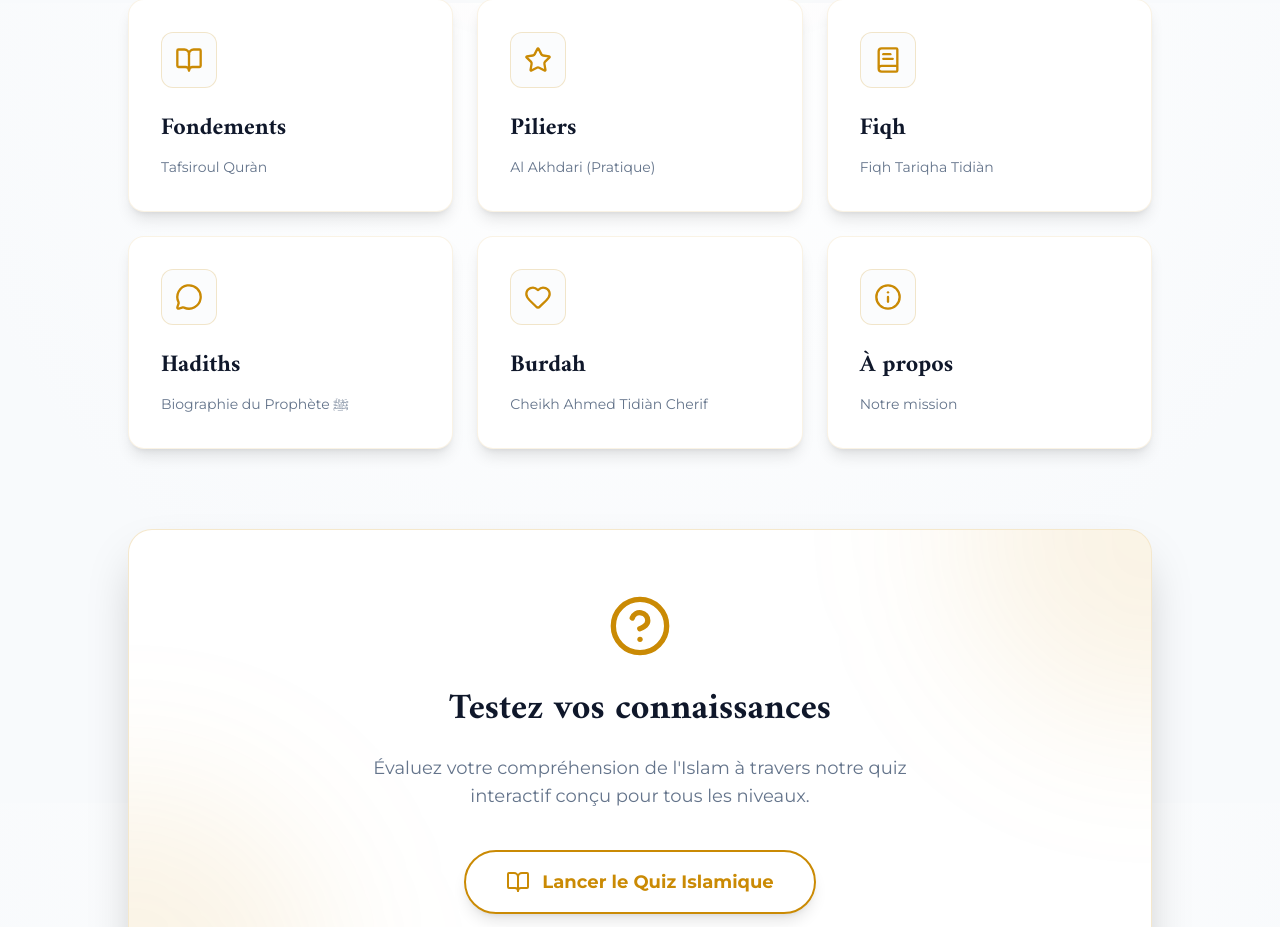
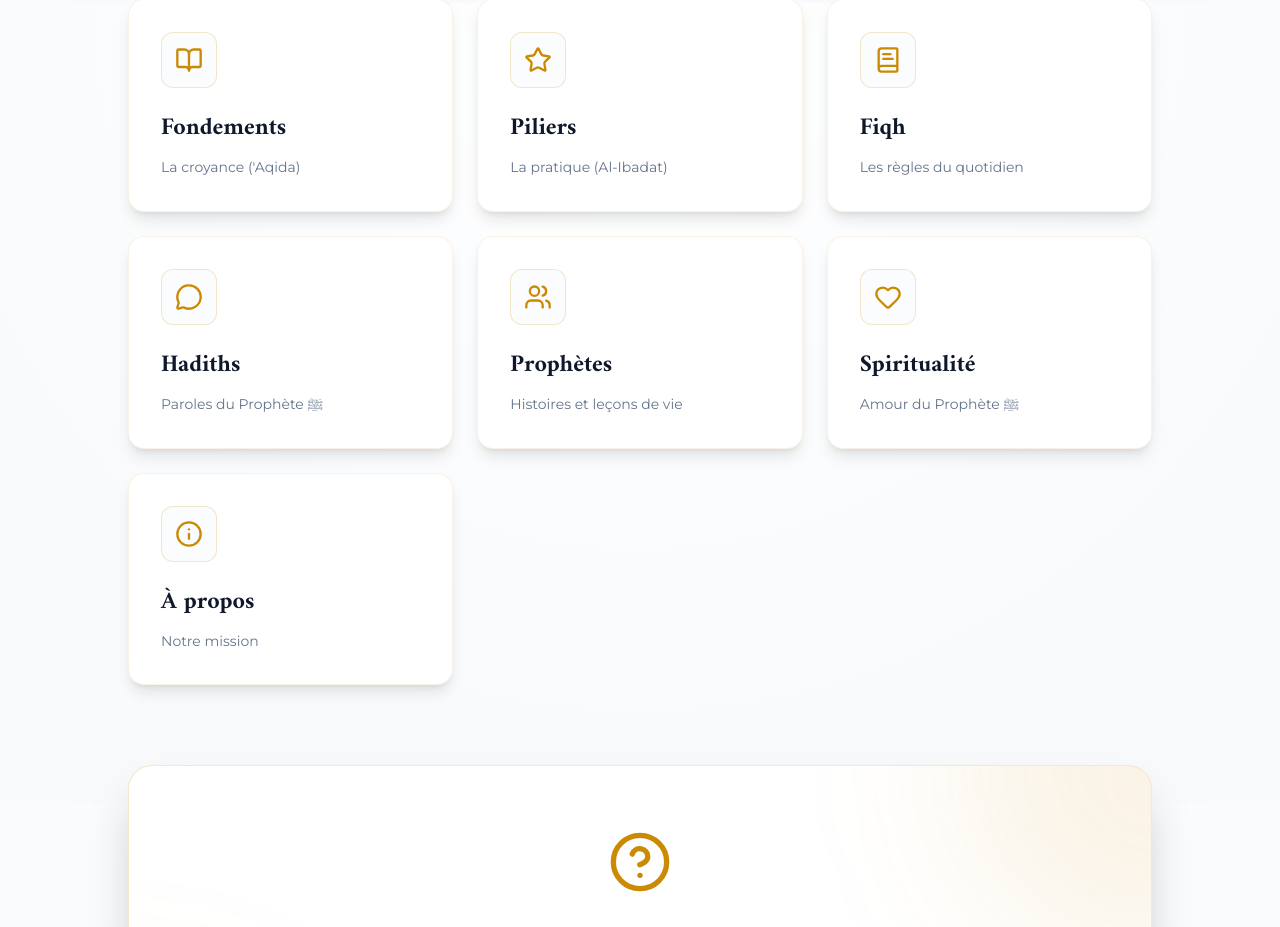
Before and after one commit to moustapha0000/Iqra-questia, a React (Vite) app: page / in a window 1280 px wide. Shown: the part 797-1724 px from the top of the page. Built offline with nearby package versions, Linux system fonts and the light colour scheme; no server answers.

Commit message:
feat: Add 'Prophètes' section
Introduces a new section dedicated to the stories and lives of the prophets, enhancing the application's content. Updates navigation, data structures, and page components to include this new functionality.

```diff
--- a/src/App.tsx
+++ b/src/App.tsx
@@ -20,7 +20,7 @@ export default function App() {
   useEffect(() => {
     const handleHashChange = () => {
       const hash = window.location.hash.replace('#', '') as PageType;
-      if (hash && ['home', 'fondements', 'piliers', 'fiqh', 'hadiths', 'burdah', 'apropos', 'quiz'].includes(hash)) {
+      if (hash && ['home', 'fondements', 'piliers', 'fiqh', 'hadiths', 'burdah', 'prophetes', 'apropos', 'quiz'].includes(hash)) {
         setCurrentPage(hash);
       } else {
         setCurrentPage('home');
--- a/src/components/Header.tsx
+++ b/src/components/Header.tsx
@@ -1,5 +1,5 @@
 import React, { useState, useEffect } from 'react';
-import { Menu, X, BookOpen, Home, Star, BookText, MessageCircle, Heart, Info, ArrowRight, Download, Sun, Moon, HelpCircle } from 'lucide-react';
+import { Menu, X, BookOpen, Home, Star, BookText, MessageCircle, Heart, Info, ArrowRight, Download, Sun, Moon, HelpCircle, Users } from 'lucide-react';
 import { PageType } from '../types';
 import { motion, AnimatePresence } from 'motion/react';
 import { Logo } from './Logo';
@@ -59,6 +59,7 @@ export function Header({ currentPage, setPage, startTutorial }: HeaderProps) {
     { id: 'fiqh', label: 'Fiqh', icon: BookText },
     { id: 'hadiths', label: 'Hadiths', icon: MessageCircle },
     { id: 'burdah', label: 'Burdah', icon: Heart },
+    { id: 'prophetes', label: 'Prophètes', icon: Users },
     { id: 'quiz', label: 'Quiz', icon: HelpCircle },
     { id: 'apropos', label: 'À propos', icon: Info },
   ];
--- a/src/data.ts
+++ b/src/data.ts
@@ -1,11 +1,12 @@
 import { PlaylistInfo, QuizData } from './types';
 
 export const playlists: Record<string, PlaylistInfo> = {
-  fondements: { id: "PLIGduk3xgf7vUmw3ast92nSWYXpKp0766", title: "Tafsiroul Quràn", desc: "Exégèse et explication détaillée des versets du Saint Coran, fondement de la foi." },
-  piliers: { id: "PLIGduk3xgf7s92i26Klb0Y9d-j8cbqtVE", title: "Al AKhdari", desc: "Étude du célèbre texte de jurisprudence islamique (Fiqh) Al-Akhdari, détaillant les piliers de la pratique." },
-  fiqh: { id: "PLIGduk3xgf7vJHjaplWM9LeRUDM1kBPh5", title: "Fiqh Tariqha Tidiàn", desc: "Compréhension et jurisprudence spécifiques à la Tariqa Tijaniyya." },
-  hadiths: { id: "PLIGduk3xgf7t4G6itxwTzOT_cipUAXiTg", title: "Vie et biographie du Prophète Mouhamed ﷺ", desc: "Découvrez la vie, l'œuvre et le parcours inspirant du Prophète Muhammad ﷺ." },
-  burdah: { id: "PLIGduk3xgf7vZ6STWEmt4bN0-xnLWVSue", title: "Vie et oeuvre de Cheikh Ahmed Tidiàn Cherif rta", desc: "Plongez dans la biographie et les enseignements de Cheikh Ahmed Tijani." }
+  fondements: { id: "PLIGduk3xgf7vUmw3ast92nSWYXpKp0766", title: "Fondements ('Aqida)", desc: "La croyance islamique : Tawhid, Anges, Livres, Prophètes, Jour du Jugement et Destin." },
+  piliers: { id: "PLIGduk3xgf7s92i26Klb0Y9d-j8cbqtVE", title: "Piliers (Al-Ibadat)", desc: "La pratique religieuse : Purification, Prière, Zakat, Jeûne et Pèlerinage (basé sur Al-Akhdari)." },
+  fiqh: { id: "PLIGduk3xgf7vJHjaplWM9LeRUDM1kBPh5", title: "Fiqh (Jurisprudence)", desc: "Les règles de vie au quotidien : Halal/Haram, comportement, relations sociales et commerce." },
+  hadiths: { id: "PLIGduk3xgf7t4G6itxwTzOT_cipUAXiTg", title: "Hadiths & Sagesse", desc: "Les paroles du Prophète ﷺ et les leçons de vie (basé sur les 40 Hadiths de l'Imam An-Nawawi)." },
+  burdah: { id: "PLIGduk3xgf7vZ6STWEmt4bN0-xnLWVSue", title: "Spiritualité (Burdah)", desc: "Adoucir les cœurs et renforcer le lien affectif avec le Prophète ﷺ et les pieux prédécesseurs." },
+  prophetes: { id: "PL_FAKE_PROPHETES", title: "Histoire des Prophètes", desc: "Les récits fascinants et les leçons de vie des Prophètes de l'Islam (Qisas al-Anbiya)." }
 };
 
 export const quizData: QuizData = {
--- a/src/pages/Home.tsx
+++ b/src/pages/Home.tsx
@@ -1,7 +1,7 @@
 import React from 'react';
 import { motion } from 'motion/react';
 import { PageType } from '../types';
-import { BookOpen, PlayCircle, BookText, Heart, Star, HelpCircle, Info, MessageCircle } from 'lucide-react';
+import { BookOpen, PlayCircle, BookText, Heart, Star, HelpCircle, Info, MessageCircle, Users } from 'lucide-react';
 import { Logo } from '../components/Logo';
 
 interface HomeProps {
@@ -10,11 +10,12 @@ interface HomeProps {
 
 export function Home({ setPage }: HomeProps) {
   const cards = [
-    { id: 'fondements', title: 'Fondements', icon: BookOpen, desc: 'Tafsiroul Quràn' },
-    { id: 'piliers', title: 'Piliers', icon: Star, desc: 'Al Akhdari (Pratique)' },
-    { id: 'fiqh', title: 'Fiqh', icon: BookText, desc: 'Fiqh Tariqha Tidiàn' },
-    { id: 'hadiths', title: 'Hadiths', icon: MessageCircle, desc: 'Biographie du Prophète ﷺ' },
-    { id: 'burdah', title: 'Burdah', icon: Heart, desc: 'Cheikh Ahmed Tidiàn Cherif' },
+    { id: 'fondements', title: 'Fondements', icon: BookOpen, desc: 'La croyance (\'Aqida)' },
+    { id: 'piliers', title: 'Piliers', icon: Star, desc: 'La pratique (Al-Ibadat)' },
+    { id: 'fiqh', title: 'Fiqh', icon: BookText, desc: 'Les règles du quotidien' },
+    { id: 'hadiths', title: 'Hadiths', icon: MessageCircle, desc: 'Paroles du Prophète ﷺ' },
+    { id: 'prophetes', title: 'Prophètes', icon: Users, desc: 'Histoires et leçons de vie' },
+    { id: 'burdah', title: 'Spiritualité', icon: Heart, desc: 'Amour du Prophète ﷺ' },
     { id: 'apropos', title: 'À propos', icon: Info, desc: 'Notre mission' },
   ];
 
--- a/src/types.ts
+++ b/src/types.ts
@@ -1,4 +1,4 @@
-export type PageType = 'home' | 'fondements' | 'piliers' | 'fiqh' | 'hadiths' | 'burdah' | 'apropos' | 'quiz';
+export type PageType = 'home' | 'fondements' | 'piliers' | 'fiqh' | 'hadiths' | 'burdah' | 'prophetes' | 'apropos' | 'quiz';
 
 export interface PlaylistInfo {
   id: string;
```
